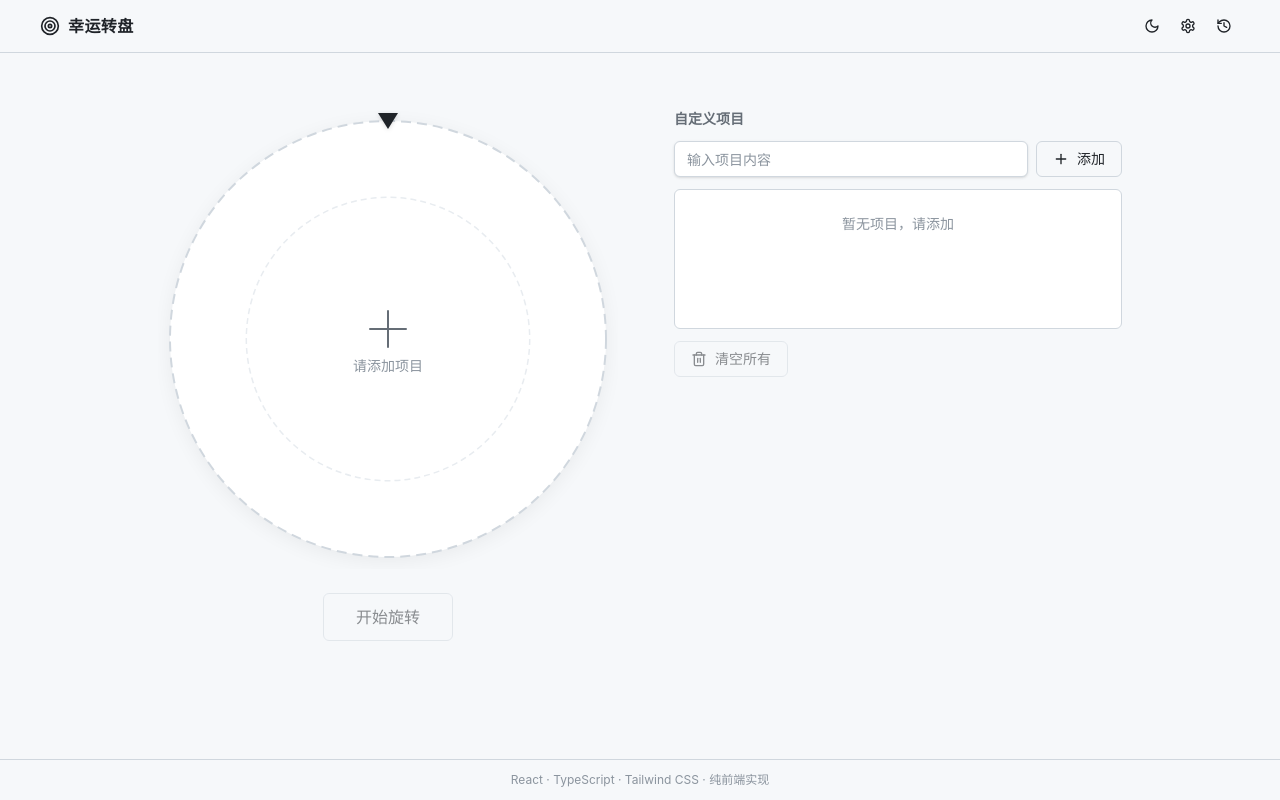
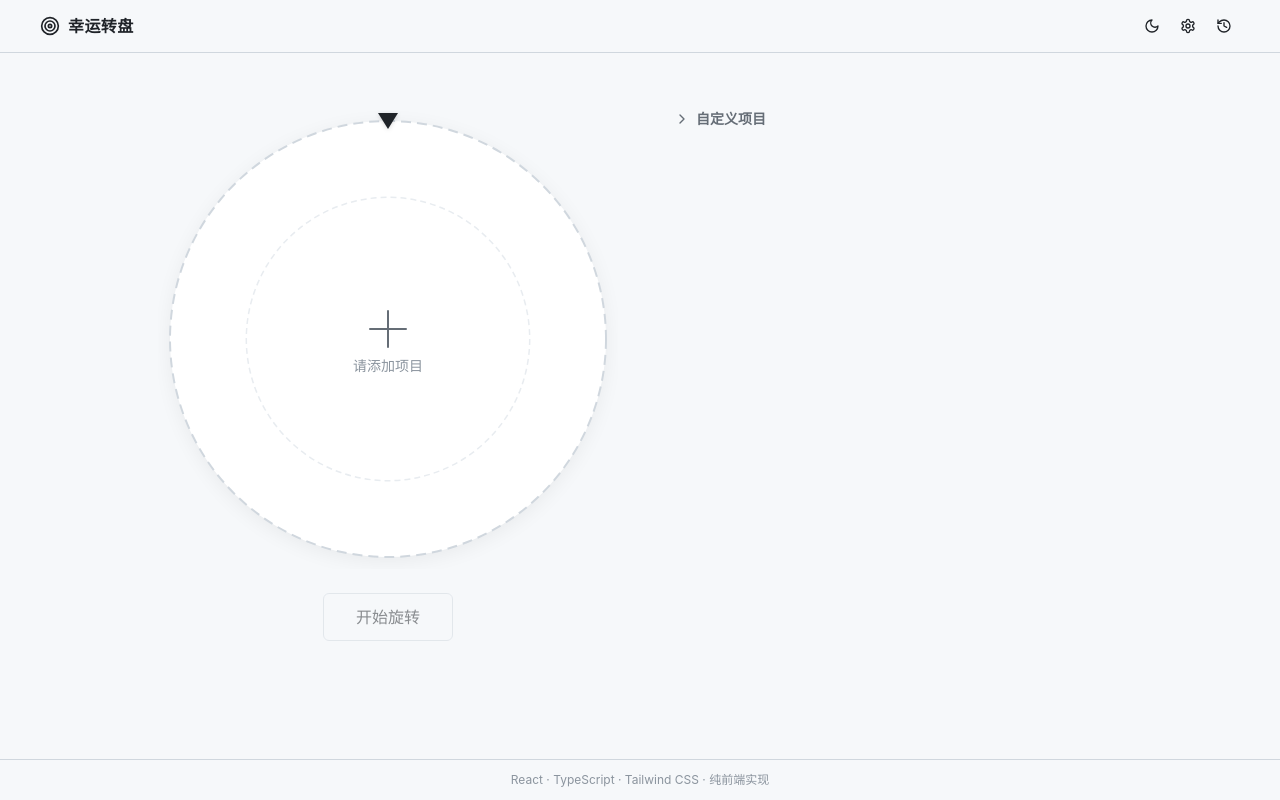
Before and after one commit to Allertant/my-item-selecter, a React (Vite) app: page / in a window 1280 px wide. Built offline with nearby package versions, Linux system fonts and the light colour scheme; the HTML template or start-up script is replaced by a standard one.

Commit message:
refactor: 取消弹窗改为页面内联展示结果, 项目列表改为可折叠

```diff
--- a/src/App.tsx
+++ b/src/App.tsx
@@ -6,15 +6,15 @@ import Wheel from '@/components/Wheel';
 import ItemList from '@/components/ItemList';
 import ConfigModal from '@/components/ConfigModal';
 import HistoryModal from '@/components/HistoryModal';
-import ResultModal from '@/components/ResultModal';
 import { useAppLogic } from '@/hooks/useAppLogic';
 import { useTheme } from '@/hooks/useTheme';
+import { PartyPopper } from 'lucide-react';
 
 function App() {
   const {
     items, history, remaining, isSpinning, currentRotation, startSpin,
     configOpen, setConfigOpen, historyOpen, setHistoryOpen,
-    resultOpen, setResultOpen, resultItem,
+    resultItem,
     handleAddItem, handleDeleteItem, handleClearItems,
     handleClearHistory, handleSaveConfig, limitSettings, limitEnabled,
   } = useAppLogic();
@@ -37,6 +37,18 @@ function App() {
               <Button onClick={startSpin} disabled={isSpinning || items.length === 0} size="lg" className="mt-6">
                 开始旋转
               </Button>
+              {/* 结果内联展示 - 预留固定高度避免布局移位 */}
+              <div className="mt-3 h-9 flex items-center justify-center">
+                {resultItem && (
+                  <div className="flex items-center gap-2 px-4 py-2.5 rounded-lg bg-canvas border border-border">
+                    <PartyPopper className="h-4 w-4 text-fg-muted shrink-0" />
+                    <span className="text-sm text-fg">
+                      选中了
+                      <span className="font-semibold mx-1">{resultItem}</span>
+                    </span>
+                  </div>
+                )}
+              </div>
             </div>
             <div className="mt-8 lg:mt-0 w-full max-w-md mx-auto lg:mx-0 lg:flex-1 xl:max-w-md">
               <ItemList
@@ -51,7 +63,6 @@ function App() {
       <Footer />
       <ConfigModal open={configOpen} onOpenChange={setConfigOpen} settings={limitSettings} onSave={handleSaveConfig} usedCount={limitSettings.usedCount} remaining={remaining} />
       <HistoryModal open={historyOpen} onOpenChange={setHistoryOpen} history={history} onClear={handleClearHistory} />
-      <ResultModal open={resultOpen} onOpenChange={setResultOpen} result={resultItem} />
     </TooltipProvider>
   );
 }
--- a/src/components/ItemList.tsx
+++ b/src/components/ItemList.tsx
@@ -1,7 +1,7 @@
 import { useState } from 'react';
 import { Button } from '@/components/ui/button';
 import { Input } from '@/components/ui/input';
-import { Plus, Trash2 } from 'lucide-react';
+import { Plus, Trash2, ChevronDown, ChevronRight } from 'lucide-react';
 
 interface ItemListProps {
   items: string[];
@@ -23,6 +23,7 @@ export default function ItemList({
   limitEnabled,
 }: ItemListProps) {
   const [inputValue, setInputValue] = useState('');
+  const [collapsed, setCollapsed] = useState(true);
 
   const handleAdd = () => {
     const text = inputValue.trim();
@@ -41,8 +42,29 @@ export default function ItemList({
 
   return (
     <div className="flex flex-col gap-3 h-full">
-      <h2 className="text-sm font-semibold text-fg-muted">自定义项目</h2>
+      {/* 标题栏（可点击折叠） */}
+      <button
+        type="button"
+        className="flex items-center gap-1.5 text-sm font-semibold text-fg-muted hover:text-fg cursor-pointer select-none"
+        onClick={() => setCollapsed(!collapsed)}
+      >
+        {collapsed ? (
+          <ChevronRight className="h-4 w-4" />
+        ) : (
+          <ChevronDown className="h-4 w-4" />
+        )}
+        <span>自定义项目{items.length > 0 ? ` (${items.length}项)` : ''}</span>
+      </button>
 
+      {/* 可折叠内容区域 */}
+      <div
+        className="grid transition-[grid-template-rows] duration-200 ease-in-out"
+        style={{
+          gridTemplateRows: collapsed ? '0fr' : '1fr',
+        }}
+      >
+        <div className="overflow-hidden">
+          <div className="flex flex-col gap-3">
             {/* 输入区域 */}
             <div className="flex gap-2">
               <Input
@@ -104,5 +126,8 @@ export default function ItemList({
               </Button>
             </div>
           </div>
+        </div>
+      </div>
+    </div>
   );
 }
--- a/src/hooks/useAppLogic.ts
+++ b/src/hooks/useAppLogic.ts
@@ -26,7 +26,7 @@ export function useAppLogic() {
   // === 弹窗状态 ===
   const [configOpen, setConfigOpen] = useState(false);
   const [historyOpen, setHistoryOpen] = useState(false);
-  const [resultOpen, setResultOpen] = useState(false);
+  // 旋转结果（内联展示，非弹窗）
   const [resultItem, setResultItem] = useState<string | null>(null);
 
   // === 旋转结果处理 ===
@@ -44,8 +44,6 @@ export function useAppLogic() {
       time: now.toLocaleTimeString('zh-CN'),
     };
     setHistory((prev) => [record, ...prev].slice(0, MAX_HISTORY));
-
-    setResultOpen(true);
   }, [items, incrementUsage, setHistory]);
 
   // === 转盘旋转 ===
@@ -59,6 +57,7 @@ export function useAppLogic() {
       alert('今日使用次数已用完！请明天再试。');
       return;
     }
+    setResultItem(null); // 清除上次结果
     startSpin();
   }, [canSpin, startSpin]);
 
@@ -109,8 +108,6 @@ export function useAppLogic() {
     setConfigOpen,
     historyOpen,
     setHistoryOpen,
-    resultOpen,
-    setResultOpen,
     resultItem,
     // 操作
     handleAddItem,
```
Lines whose indentation alone changed are shown as unchanged.
